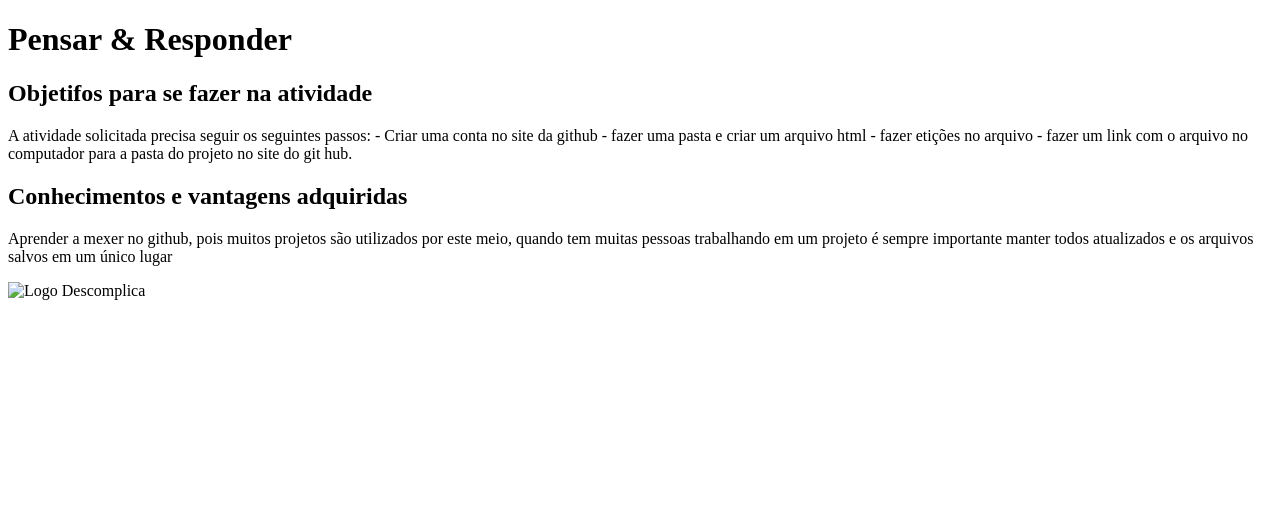
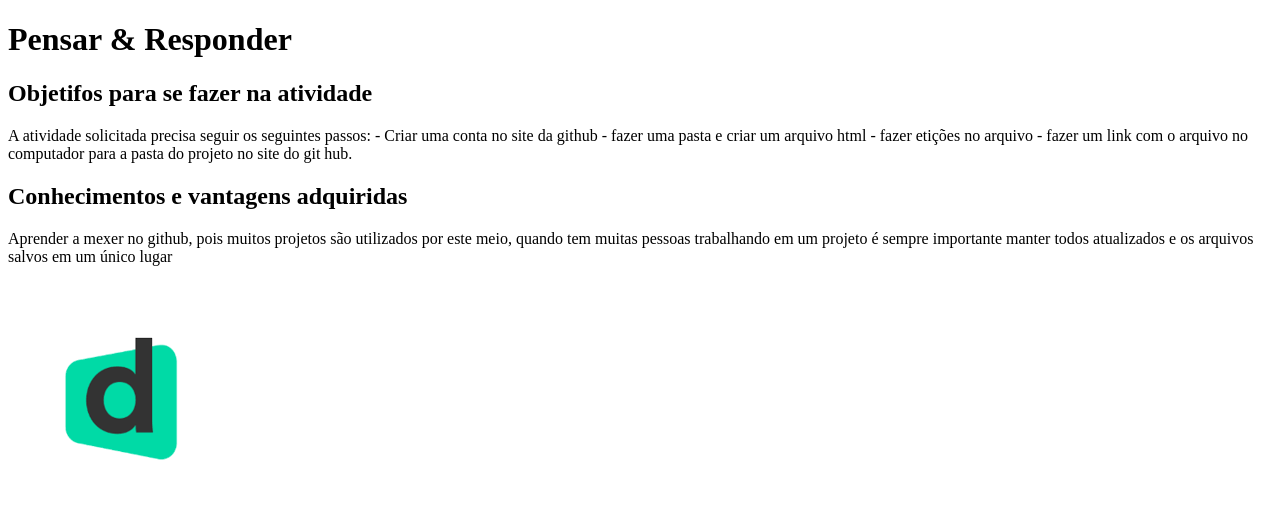
Before and after one commit to LotsaSaturn/Pensar-Responder, a plain HTML site: page index.html in a window 1280 px wide. Drawn offline with Linux system fonts and the light colour scheme.

Commit message:
Adiciona pasta de imagens e referência a uma imagem no index.html

```diff
--- a/index.html
+++ b/index.html
@@ -23,10 +23,6 @@
       meio, quando tem muitas pessoas trabalhando em um projeto é sempre
       importante manter todos atualizados e os arquivos salvos em um único lugar
     </p>
-    <img
-      scr="C:\Users\felip\Documents\Pasta para projeto
-    github\imagem\logo.png"
-      alt="Logo Descomplica"
-    />
+    <img src="logo.png" alt="Logo Descomplica" />
   </body>
 </html>
```
Also changed, not shown: logo.png (renamed from imagem/logo.png).
